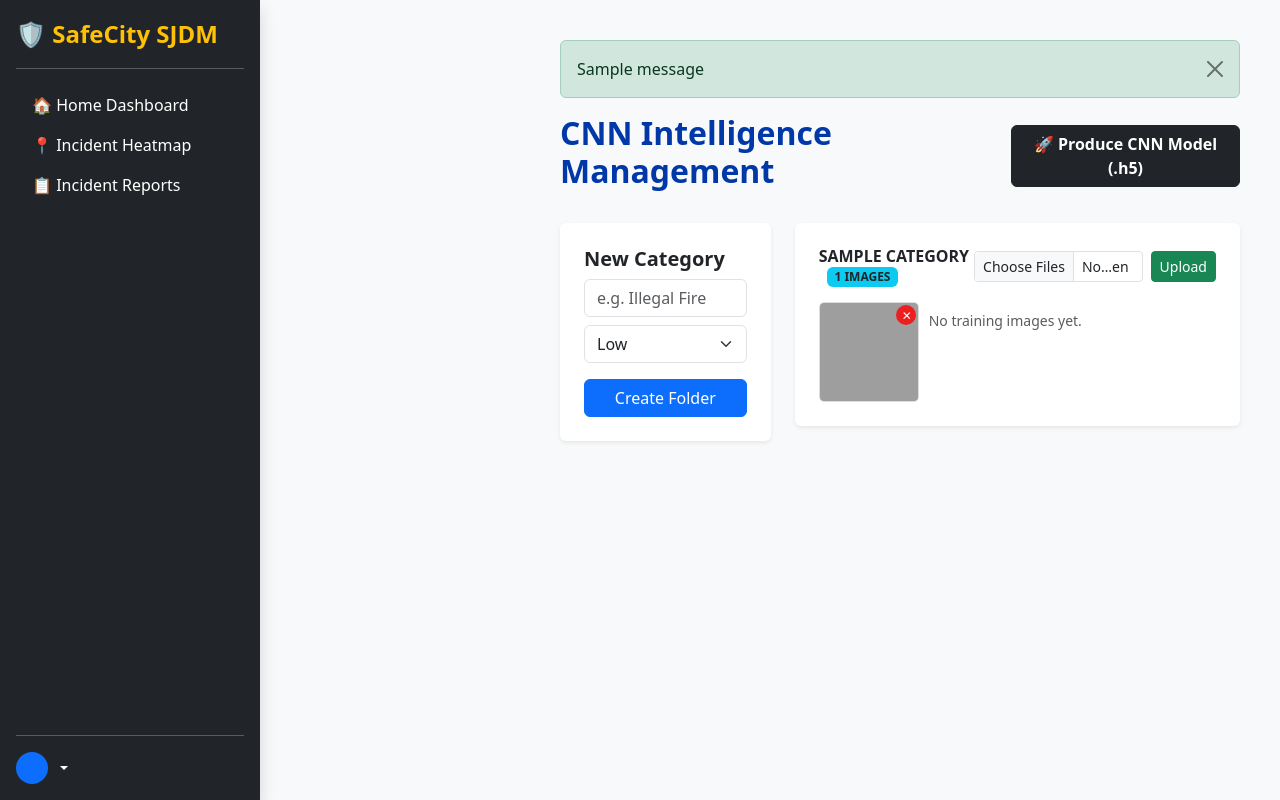
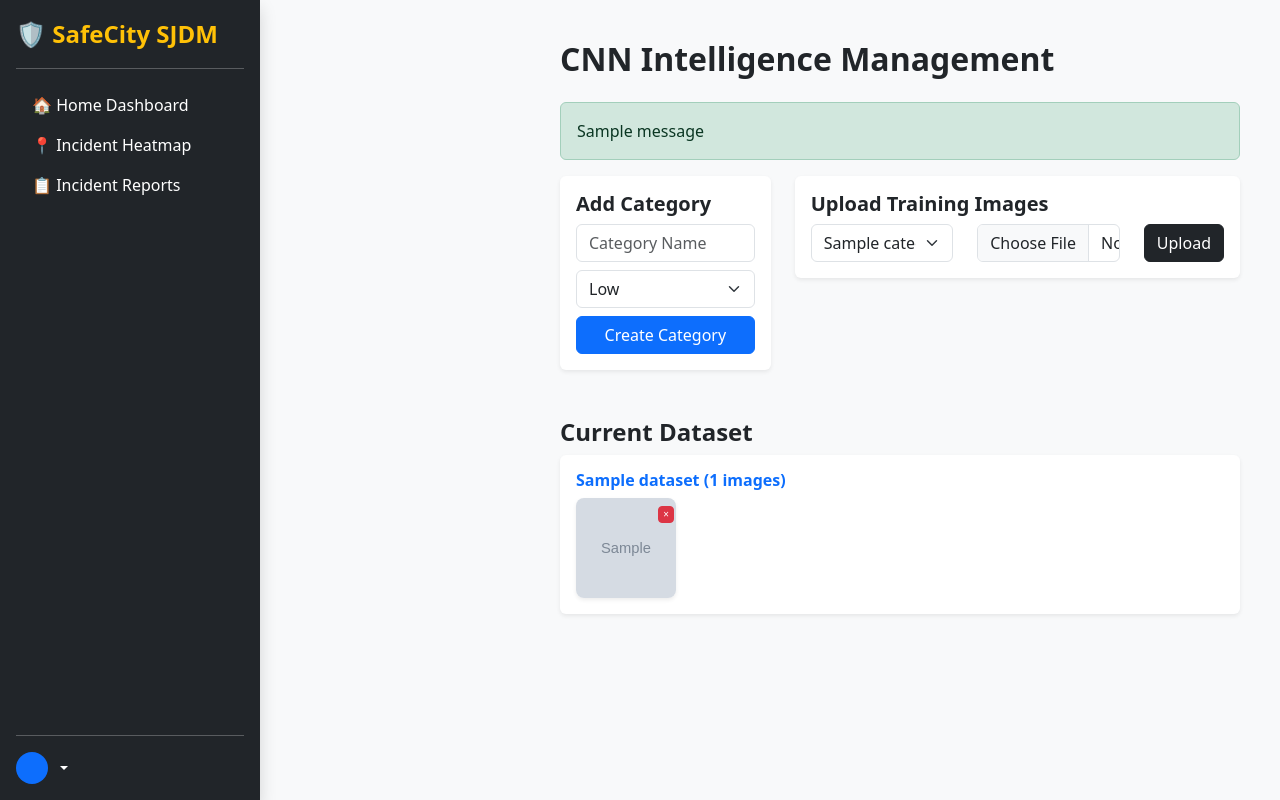
Before and after one commit to rframos/crime-reporting-system, a Flask app: template templates/cnn_admin.html in a window 1280 px wide. Run offline with Flask 3, Linux system fonts and the light colour scheme; tables that the repository leaves empty hold one stand-in row (values such as "Sample post"); the template is opened without the code that fills it: values that come from a table or form of the project are taken from there, most other values are stand-ins (such as "Sample title", 1, 10 or a date in 2020); grey boxes marked "Sample" are stand-in pictures; one stand-in notice (Sample message) is shown; grey boxes are pictures that could not be loaded.

Commit message:
Update cnn_admin.html

```diff
--- a/templates/cnn_admin.html
+++ b/templates/cnn_admin.html
@@ -1,96 +1,81 @@
 <!DOCTYPE html>
-<html lang="en">
+<html>
 <head>
-    <meta charset="UTF-8">
-    <title>SafeCity SJDM | CNN Admin</title>
+    <title>SafeCity | CNN Admin</title>
     <link href="https://cdn.jsdelivr.net/npm/bootstrap@5.3.0/dist/css/bootstrap.min.css" rel="stylesheet">
-    <style>
-        .main-content { margin-left: 260px; padding: 40px; }
-        .img-viewer { display: flex; flex-wrap: wrap; gap: 10px; margin-top: 15px; }
-        .img-box { position: relative; width: 100px; height: 100px; border: 1px solid #ddd; border-radius: 5px; overflow: hidden; }
-        .img-box img { width: 100%; height: 100%; object-fit: cover; cursor: pointer; }
-        .del-badge { position: absolute; top: 2px; right: 2px; background: rgba(255,0,0,0.8); color: white; border: none; border-radius: 50%; width: 20px; height: 20px; font-size: 12px; line-height: 20px; text-align: center; cursor: pointer; }
-        .sjdm-blue { color: #0038A8; }
-    </style>
+    <style>.main-content { margin-left: 260px; padding: 40px; } .img-card { width: 100px; height: 100px; object-fit: cover; border-radius: 8px; }</style>
 </head>
 <body class="bg-light">
     {% include 'sidebar.html' %}
     <div class="main-content">
+        <h2 class="fw-bold mb-4">CNN Intelligence Management</h2>
+
         {% with messages = get_flashed_messages(with_categories=true) %}
             {% if messages %}
                 {% for category, message in messages %}
-              <div class="alert alert-{{ category }} alert-dismissible fade show" role="alert">
-                {{ message }}
-                <button type="button" class="btn-close" data-bs-dismiss="alert"></button>
-              </div>
+                    <div class="alert alert-{{ category }}">{{ message }}</div>
                 {% endfor %}
             {% endif %}
         {% endwith %}
 
-        <div class="d-flex justify-content-between align-items-center mb-4">
-            <h2 class="fw-bold sjdm-blue">CNN Intelligence Management</h2>
-            <button class="btn btn-dark fw-bold" onclick="startTraining()">🚀 Produce CNN Model (.h5)</button>
-        </div>
-
         <div class="row">
             <div class="col-md-4">
-                <div class="card p-4 border-0 shadow-sm mb-4">
-                    <h5 class="fw-bold">New Category</h5>
-                    <form action="/api/add-category" method="POST">
-                        <input type="text" name="name" class="form-control mb-2" placeholder="e.g. Illegal Fire" required>
-                        <select name="severity" class="form-select mb-3">
+                <div class="card p-3 shadow-sm border-0 mb-4">
+                    <h5 class="fw-bold">Add Category</h5>
+                    <form action="/api/cnn/add-category" method="POST">
+                        <input type="text" name="name" class="form-control mb-2" placeholder="Category Name" required>
+                        <select name="severity" class="form-select mb-2">
                             <option value="Low">Low</option>
                             <option value="Medium">Medium</option>
                             <option value="High">High</option>
                         </select>
-                        <button class="btn btn-primary w-100">Create Folder</button>
+                        <button class="btn btn-primary w-100">Create Category</button>
                     </form>
                 </div>
             </div>
 
             <div class="col-md-8">
+                <div class="card p-3 shadow-sm border-0 mb-4">
+                    <h5 class="fw-bold">Upload Training Images</h5>
+                    <form action="/api/cnn/upload" method="POST" enctype="multipart/form-data">
+                        <div class="row">
+                            <div class="col">
+                                <select name="category" class="form-select" required>
                                     {% for cat in categories %}
-                <div class="card p-4 border-0 shadow-sm mb-4">
-                    <div class="d-flex justify-content-between align-items-center">
-                        <h6 class="fw-bold mb-0 text-uppercase">{{ cat.name }} <span class="badge bg-info text-dark ms-2">{{ dataset[cat.name]|length }} Images</span></h6>
-                        <form action="/api/upload-training" method="POST" enctype="multipart/form-data" class="d-flex gap-2">
-                            <input type="hidden" name="category" value="{{ cat.name }}">
-                            <input type="file" name="images" class="form-control form-control-sm" multiple required>
-                            <button class="btn btn-sm btn-success">Upload</button>
+                                    <option value="{{ cat.name }}">{{ cat.name }}</option>
+                                    {% endfor %}
+                                </select>
+                            </div>
+                            <div class="col">
+                                <input type="file" name="file" class="form-control" required>
+                            </div>
+                            <div class="col-auto">
+                                <button class="btn btn-dark">Upload</button>
+                            </div>
+                        </div>
                     </form>
                 </div>
-                    <div class="img-viewer">
-                        {% for img in dataset[cat.name] %}
-                        <div class="img-box" id="box-{{ loop.index }}-{{ cat.id }}">
-                            <img src="/static/training_data/{{ cat.name }}/{{ img }}" onclick="window.open(this.src)">
-                            <button class="del-badge" onclick="deleteImg('{{ cat.name }}', '{{ img }}', 'box-{{ loop.index }}-{{ cat.id }}')">✕</button>
+            </div>
+        </div>
+
+        <h4 class="fw-bold mt-4">Current Dataset</h4>
+        {% for cat_name, images in dataset.items() %}
+        <div class="card border-0 shadow-sm p-3 mb-3">
+            <h6 class="fw-bold text-primary">{{ cat_name }} ({{ images|length }} images)</h6>
+            <div class="d-flex flex-wrap gap-2">
+                {% for img in images %}
+                <div class="position-relative">
+                    <img src="/static/training_data/{{ cat_name }}/{{ img }}" class="img-card shadow-sm">
+                    <form action="/api/cnn/delete-image" method="POST" style="position: absolute; top: 2px; right: 2px;">
+                        <input type="hidden" name="category" value="{{ cat_name }}">
+                        <input type="hidden" name="filename" value="{{ img }}">
+                        <button class="btn btn-danger btn-sm p-0 px-1" style="font-size: 10px;">&times;</button>
+                    </form>
                 </div>
                 {% endfor %}
-                        {% if not dataset[cat.name] %}
-                            <p class="text-muted small mt-2">No training images yet.</p>
-                        {% endif %}
             </div>
         </div>
         {% endfor %}
     </div>
-        </div>
-    </div>
-
-    <script>
-        async function deleteImg(cat, filename, divId) {
-            if(!confirm("Remove this image from training dataset?")) return;
-            const res = await fetch('/api/delete-training-img', {
-                method: 'POST',
-                headers: {'Content-Type': 'application/json'},
-                body: JSON.stringify({category: cat, filename: filename})
-            });
-            if(res.ok) document.getElementById(divId).remove();
-        }
-
-        async function startTraining() {
-            const res = await fetch('/api/train-model', {method: 'POST'});
-            if(res.ok) alert("Training process triggered. Please wait while the model is being generated.");
-        }
-    </script>
 </body>
 </html>
```
Lines whose indentation alone changed are shown as unchanged.
